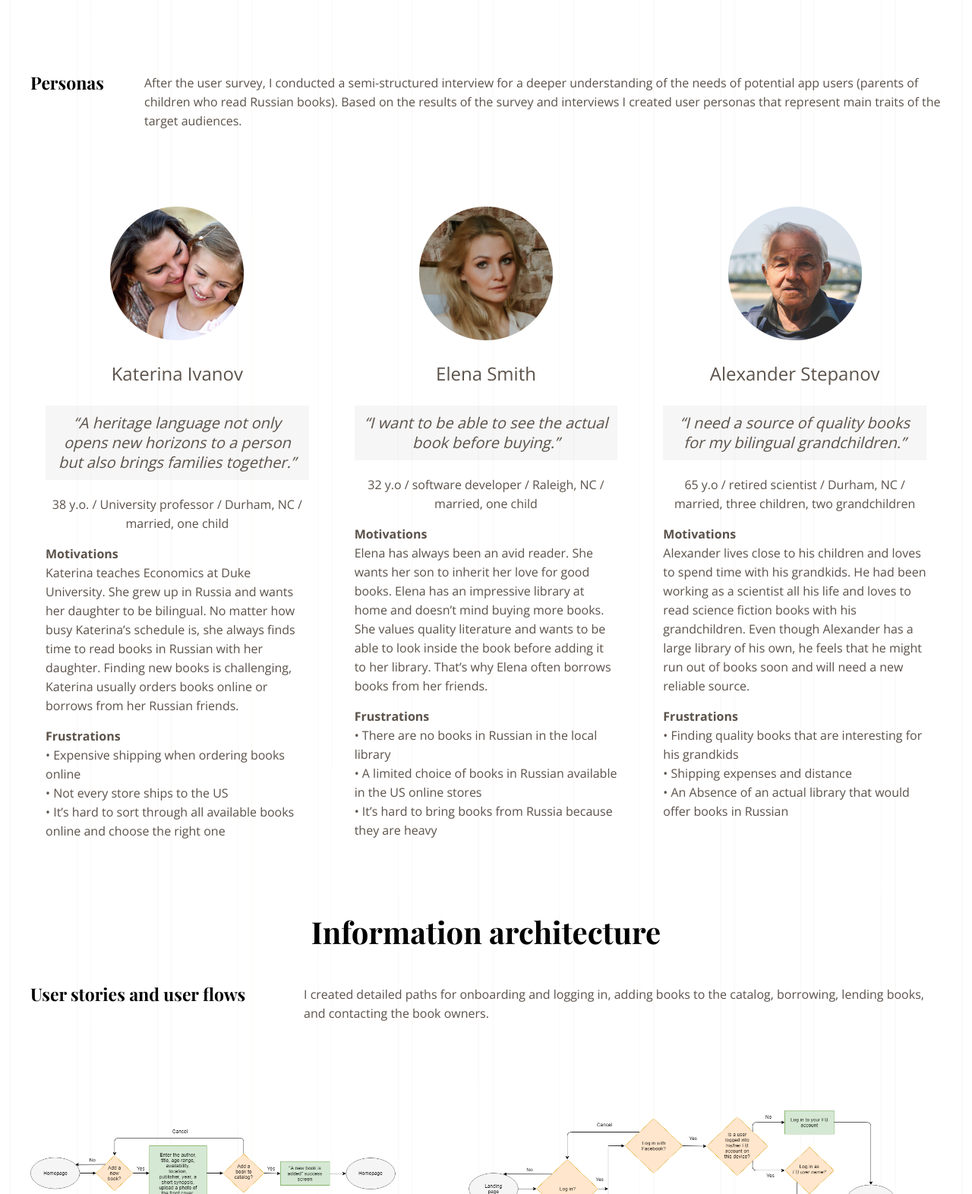
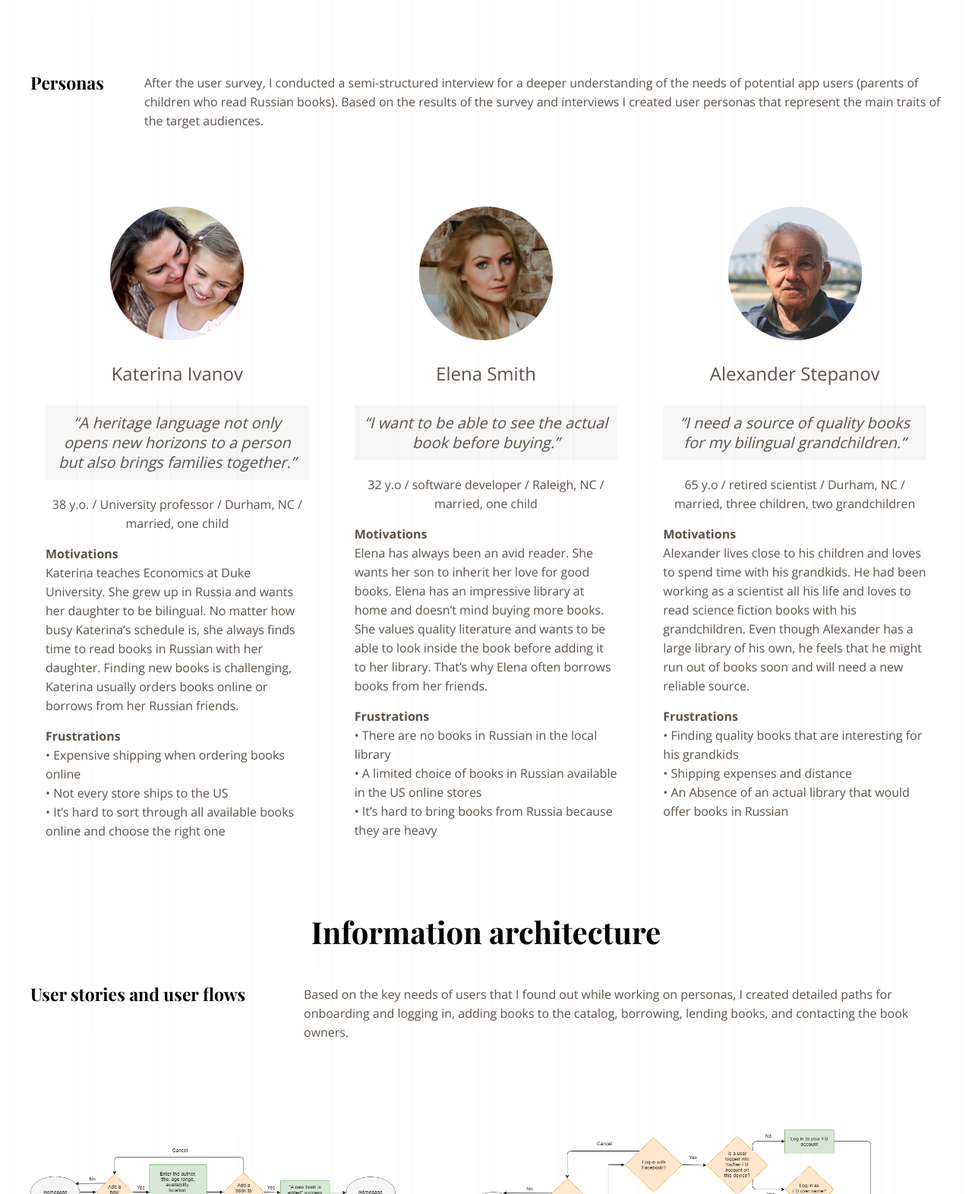
Before and after one commit to ibelts/portfolio, a plain HTML site: page sova.html in a window 1280 px wide. Shown: the part 3284-4856 px from the top of the page at 76% size. Drawn offline with nearby package versions, Linux system fonts and the light colour scheme.

Commit message:
Edited the description for User Stories and Flows

```diff
--- a/sova.html
+++ b/sova.html
@@ -181,7 +181,7 @@
                     </div>
                     <div class="summary">
                       <h4></h4>
-                      <p>After the user survey, I conducted a semi-structured interview for a deeper understanding of the needs of potential app users (parents of children who read Russian books). Based on the results of the survey and interviews I created user personas that represent main traits of the target audiences.</p>
+                      <p>After the user survey, I conducted a semi-structured interview for a deeper understanding of the needs of potential app users (parents of children who read Russian books). Based on the results of the survey and interviews I created user personas that represent the main traits of the target audiences.</p>
                     </div>
                   </article>
                 </section>
@@ -258,7 +258,7 @@
                           <div class="compA">
                             <h4 class="method" id="widthmethod">User stories and user flows</h4>
                           </div>
-                          <div class="summary"><p>I created detailed paths for onboarding and logging in, adding books to the catalog, borrowing, lending books, and contacting the book owners.</p>
+                          <div class="summary"><p>Based on the key needs of users that I found out while working on personas, I created detailed paths for onboarding and logging in, adding books to the catalog, borrowing, lending books, and contacting the book owners.</p>
                           </div>
                         </article>
                       </section>
```
